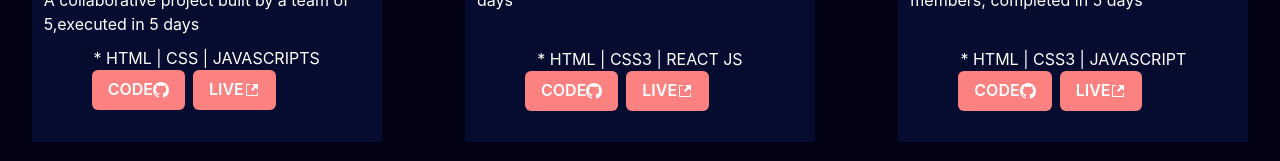
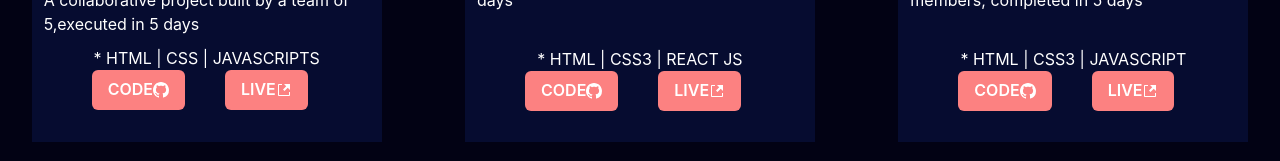
Before and after one commit to Robingeorge12/Robingeorge12.github.io, a React (Create React App) app: page /project in a window 1280 px wide. Shown: the part 381-542 px from the top of the page. Built offline with nearby package versions, Linux system fonts and the light colour scheme.

Commit message:
portfolio

```diff
--- a/src/Route/Home.jsx
+++ b/src/Route/Home.jsx
@@ -27,7 +27,7 @@ export default function Home() {
             <Text textAlign="center" textColor="white" fontFamily="sans-serif" fontWeight={["800"]} fontSize={["25px", "30px", "35px"]}>Hi !</Text>
             <Text textAlign="center" textColor="white" fontSize={["20px", "25px", "30px"]}>I am </Text> <Text textAlign="center" textColor="red" fontFamily="fantasy" fontSize={["24px", "28px", "35px"]}>Robin George</Text>
             <Text textAlign="center" textColor="white" fontSize={["18px", "22px", "26px"]}>Full Stack Web Developer</Text>
-            <Link href="https://i.ibb.co/30TydSS/Robin-George-Resume.jpg"><Button m="10px" textColor="white" bgColor="blue.200"> RESUME</Button></Link>
+            <Link href="Robin_George_Resume.pdf" download="Robin_George_Resume.pdf"><Button m="10px" textColor="white" bgColor="blue.200"> RESUME</Button></Link>
 
           </Box>
 
--- a/src/Route/Project.jsx
+++ b/src/Route/Project.jsx
@@ -30,8 +30,8 @@ export default function Project() {
 
                             </Box>
                             <HStack>
-                               <Box ml="60px"><Link href="https://github.com/Avdhoot-Kurhe/indianMART_Site"><Button bgColor="red.300" color="white">CODE <Text><BsGithub /></Text> </Button></Link></Box>
-                               <Box mr="-20px"> <Link href="https://idyllic-elf-19b91b.netlify.app/"><Button bgColor="red.300" color="white">LIVE <Text ><GoLinkExternal /></Text></Button></Link></Box>
+                               <Box ml="60px" pr={4}><Link href="https://github.com/Avdhoot-Kurhe/indianMART_Site"><Button bgColor="red.300" color="white">CODE <Text><BsGithub /></Text> </Button></Link></Box>
+                               <Box mr="-20px" pl={4}> <Link href="https://idyllic-elf-19b91b.netlify.app/"><Button bgColor="red.300" color="white">LIVE <Text ><GoLinkExternal /></Text></Button></Link></Box>
 
                             </HStack>
                         </Box>
@@ -51,8 +51,8 @@ export default function Project() {
 
                             </Box>
                             <HStack >
-                            <Box ml="60px"><Link href="https://github.com/Robingeorge12/capable-downtown-7255"><Button bgColor="red.300" color="white">CODE <Text><BsGithub /></Text> </Button></Link></Box>
-                            <Box mr="60px"><Link href="https://capable-downtown-7255.vercel.app/"><Button bgColor="red.300" color="white">LIVE <Text><GoLinkExternal /></Text></Button></Link></Box>
+                            <Box ml="60px" pr={4}><Link href="https://github.com/Robingeorge12/capable-downtown-7255"><Button bgColor="red.300" color="white">CODE <Text><BsGithub /></Text> </Button></Link></Box>
+                            <Box mr="60px" pl={4}><Link href="https://capable-downtown-7255.vercel.app/"><Button bgColor="red.300" color="white">LIVE <Text><GoLinkExternal /></Text></Button></Link></Box>
                             </HStack>
                         </Box>
                     </VStack>
@@ -71,8 +71,8 @@ export default function Project() {
                             </Box>
                             <HStack>
 
-                            <Box ml="60px"> <Link href="https://github.com/Lalitsingh28/GEARBEST_CLONE"><Button bgColor="red.300" color="white">CODE <Text><BsGithub /></Text> </Button></Link></Box>
-                            <Box mr="60px"><Link href="https://stunning-duckanoo-e6ea7b.netlify.app/" ><Button bgColor="red.300" color="white">LIVE <Text ><GoLinkExternal /></Text></Button></Link></Box>
+                            <Box ml="60px" pr={4}> <Link href="https://github.com/Lalitsingh28/GEARBEST_CLONE"><Button bgColor="red.300" color="white" >CODE <Text ><BsGithub /></Text> </Button></Link></Box>
+                            <Box mr="60px" pl={4}><Link href="https://stunning-duckanoo-e6ea7b.netlify.app/" ><Button bgColor="red.300" color="white" mr={3}>LIVE <Text ><GoLinkExternal /></Text></Button></Link></Box>
                             </HStack>
                         </Box>
                     </VStack>
```
Also changed, not shown: 1 other file (tests, documents, lock files or other folders).
